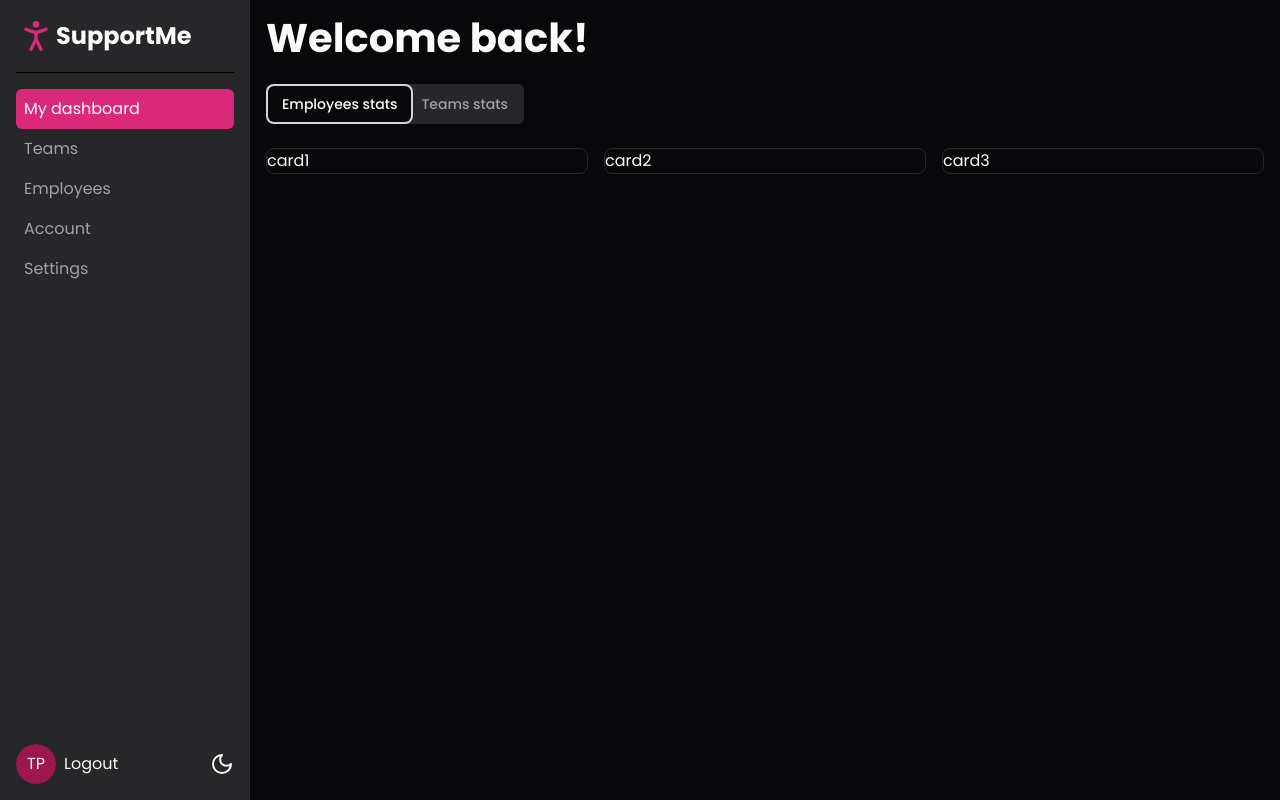
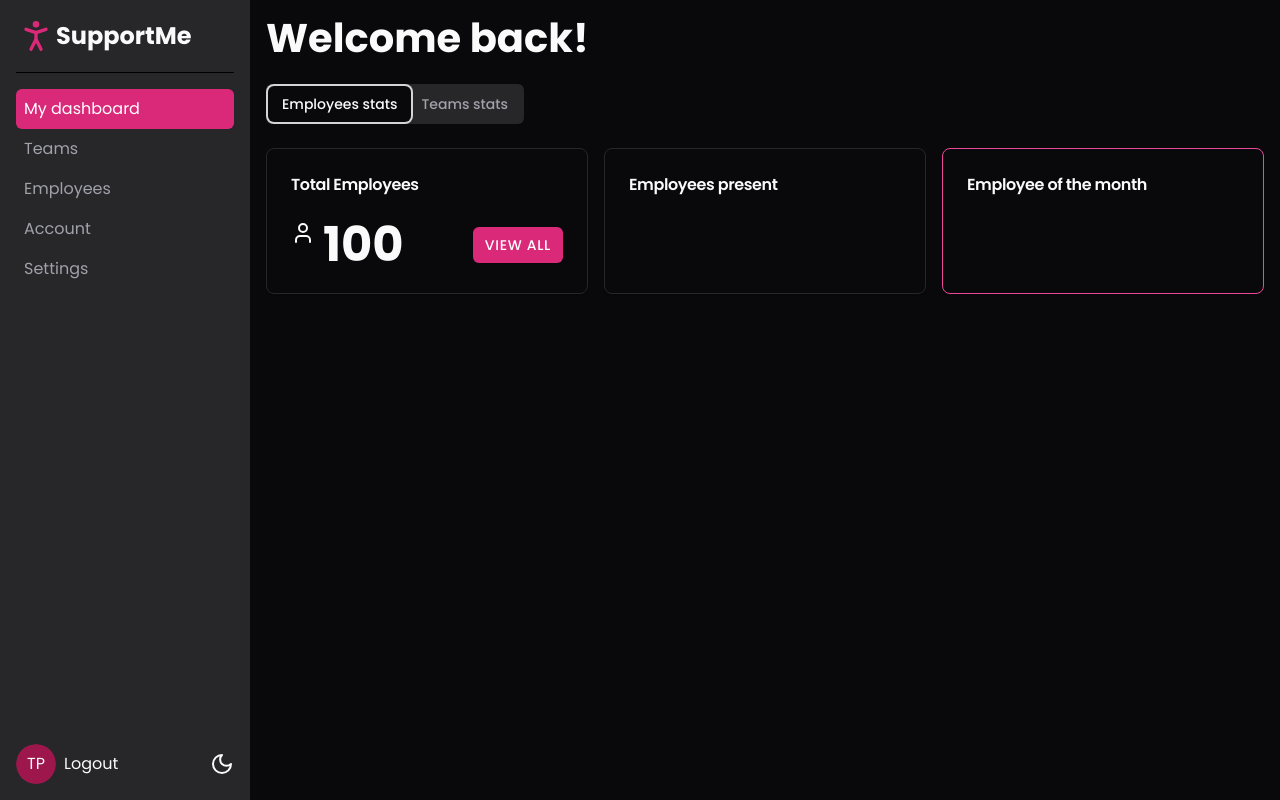
Before and after one commit to Wolferner/shadcn-ui-learning, a Next.js app: page /dashboard in a window 1280 px wide. Both pictures are taken after a click on the tab "Employees stats". Built offline with nearby package versions, Linux system fonts and the light colour scheme.

Commit message:
31. Updated cards in employees-stats

```diff
--- a/app/dashboard/components/employees-stats.tsx
+++ b/app/dashboard/components/employees-stats.tsx
@@ -1,11 +1,37 @@
-import { Card } from '@/components/ui/card';
+import { Button } from '@/components/ui/button';
+import { Card, CardContent, CardHeader, CardTitle } from '@/components/ui/card';
+import { UserIcon } from 'lucide-react';
+import Link from 'next/link';
 
 export default function EmployeesStats() {
 	return (
 		<div className='grid lg:grid-cols-3 gap-4'>
-			<Card>card1</Card>
-			<Card>card2</Card>
-			<Card>card3</Card>
+			<Card>
+				<CardHeader>
+					<CardTitle className='text-base'>Total Employees</CardTitle>
+				</CardHeader>
+				<CardContent className='flex justify-between items-center '>
+					<div className='flex gap-2'>
+						<UserIcon />
+						<div className='text-5xl font-bold'>100</div>
+					</div>
+					<div>
+						<Button size='sm' asChild>
+							<Link href='/dashboard/employees'>View All</Link>
+						</Button>
+					</div>
+				</CardContent>
+			</Card>
+			<Card>
+				<CardHeader>
+					<CardTitle className='text-base'>Employees present</CardTitle>
+				</CardHeader>
+			</Card>
+			<Card className='border-pink-500'>
+				<CardHeader>
+					<CardTitle className='text-base'>Employee of the month</CardTitle>
+				</CardHeader>
+			</Card>
 		</div>
 	);
 }
```
